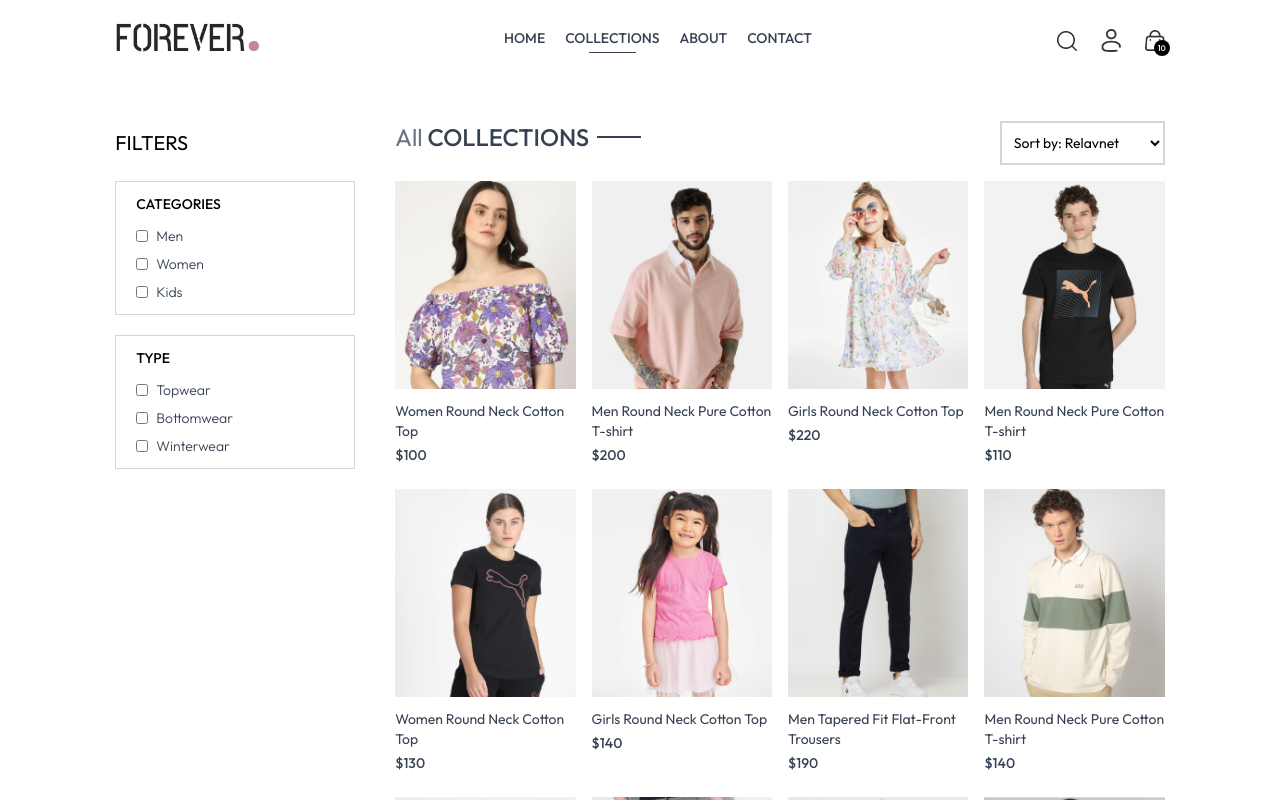
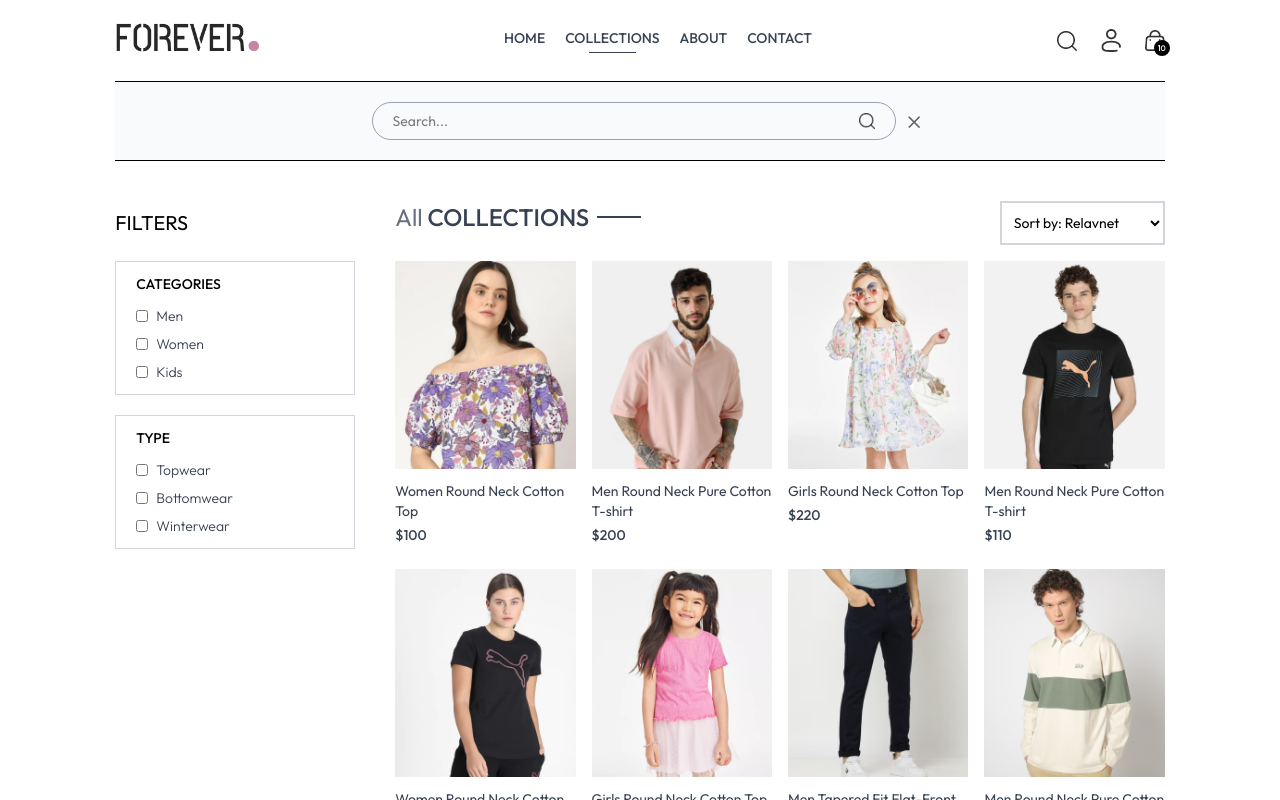
Before and after one commit to MuhammadRizwan-29/shopforever, a React (Vite) app: page /collections in a window 1280 px wide. Both pictures are taken after a click on the picture 1066 px from the left and 40 px from the top of the page. Shown: the top 800 px of the page. Built offline with nearby package versions, Linux system fonts and the light colour scheme.

Commit message:
Collections: The search product functioanlity added. The search functionality only work on the collections page.

```diff
--- a/src/App.jsx
+++ b/src/App.jsx
@@ -10,12 +10,14 @@ import PlaceOrder from "./pages/PlaceOrder";
 import Orders from "./pages/Orders";
 import Navbar from "./components/Navbar";
 import Footer from "./components/Footer";
+import SearchBar from "./components/SearchBar";
 
 function App() {
   return (
     <>
       <div className="px-4 sm:px-[5vw] md:px-[7vw] lg:px-[9vw]">
         <Navbar />
+        <SearchBar />
         <Routes>
           <Route path="/" element={<Home />} />
           <Route path="/collections" element={<Collections />} />
--- a/src/components/Navbar.jsx
+++ b/src/components/Navbar.jsx
@@ -1,8 +1,11 @@
 import { Link, NavLink } from "react-router-dom";
 import { assets } from "./../../src/assets/frontend_assets/assets";
-import { useState } from "react";
+import { useContext, useState } from "react";
+import { ShopContext } from "../context/ShopContext";
 export default function Navbar() {
   const [visible, setVisible] = useState(false);
+  const { setShowSearch } = useContext(ShopContext);
+
   return (
     <header className="flex items-center justify-between py-5 font-medium">
       <img src={assets.logo} alt="ShopForEver Logo" className="w-36" />
@@ -26,6 +29,7 @@ export default function Navbar() {
       </ul>
       <div className="flex items-center gap-6">
         <img
+          onClick={() => setShowSearch(true)}
           src={assets.search_icon}
           className="w-5 cursor-pointer"
           alt="Search icon..."
--- /dev/null
+++ b/src/components/SearchBar.jsx
@@ -0,0 +1,41 @@
+import { useContext, useEffect, useState } from "react";
+import { ShopContext } from "../context/ShopContext";
+import { assets } from "../assets/frontend_assets/assets";
+import { useLocation } from "react-router-dom";
+
+export default function SearchBar() {
+  const { search, setSearch, showSearch, setShowSearch } =
+    useContext(ShopContext);
+
+  const [visible, setVisible] = useState(false);
+  const location = useLocation();
+
+  useEffect(() => {
+    if (location.pathname.includes("collections")) {
+      setVisible(true);
+    } else {
+      setVisible(false);
+    }
+  }, [location]);
+
+  return showSearch && visible ? (
+    <section className="border-t border-b bg-gray-50 text-center">
+      <div className="inline-flex items-center justify-center border border-gray-400 px-5 py-2 my-5 mx-3 rounded-full w-full sm:w-1/2">
+        <input
+          value={search}
+          onChange={(e) => setSearch(e.target.value)}
+          className="flex-1 outline-none bg-inherit text-sm"
+          type="text"
+          placeholder="Search..."
+        />
+        <img className="w-4" src={assets.search_icon} alt="Search icon..." />
+      </div>
+      <img
+        onClick={() => setShowSearch(false)}
+        className="inline w-3 cursor-pointer"
+        src={assets.cross_icon}
+        alt="Search close"
+      />
+    </section>
+  ) : null;
+}
--- a/src/context/ShopContext.jsx
+++ b/src/context/ShopContext.jsx
@@ -1,4 +1,4 @@
-import { createContext } from "react";
+import { createContext, useState } from "react";
 import { products } from "../assets/frontend_assets/assets";
 
 export const ShopContext = createContext();
@@ -6,11 +6,17 @@ export const ShopContext = createContext();
 const ShopContextProvider = (props) => {
   const currency = "$";
   const delievery_fee = 10;
+  const [search, setSearch] = useState("");
+  const [showSearch, setShowSearch] = useState(false);
 
   const value = {
     products,
     currency,
     delievery_fee,
+    search,
+    setSearch,
+    showSearch,
+    setShowSearch,
   };
 
   return (
--- a/src/pages/Collections.jsx
+++ b/src/pages/Collections.jsx
@@ -5,7 +5,7 @@ import Title from "./../components/Title";
 import SingleProduct from "./../components/SingleProduct";
 
 export default function Collections() {
-  const { products } = useContext(ShopContext);
+  const { products, search, showSearch } = useContext(ShopContext);
   const [showFilter, setShowFilter] = useState(false);
   const [filterProduct, setFilterProduct] = useState([]);
   const [category, setCategory] = useState([]);
@@ -43,6 +43,12 @@ export default function Collections() {
       );
     }
 
+    if (showSearch && search) {
+      productCopy = productCopy.filter((item) =>
+        item.name.toLowerCase().includes(search.toLowerCase())
+      );
+    }
+
     setFilterProduct(productCopy);
   };
 
@@ -66,7 +72,7 @@ export default function Collections() {
 
   useEffect(() => {
     applyFilters();
-  }, [category, subCategory]);
+  }, [category, subCategory, search, showSearch]);
 
   useEffect(() => {
     sortProduct();
```
